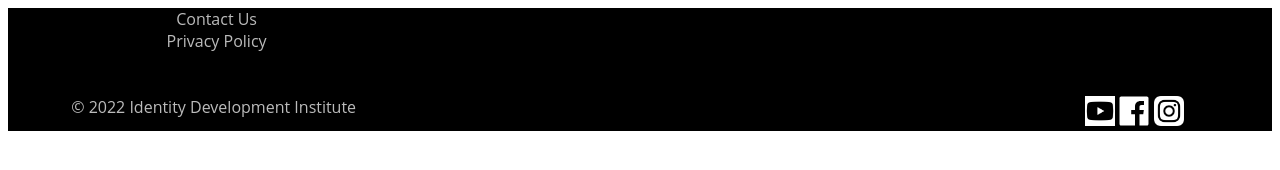
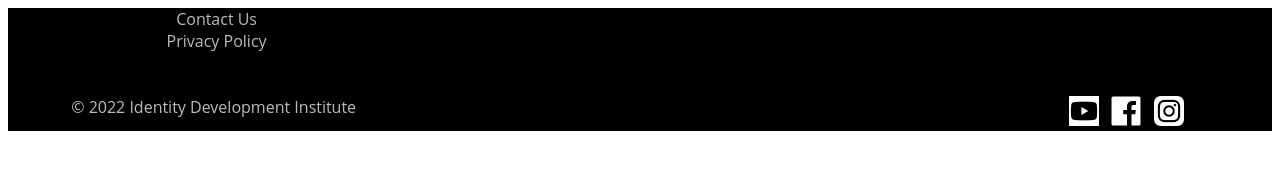
Before and after one commit to healthyi/healthyi.github.io, a plain HTML site: page idi-footer.html in a window 1280 px wide. Drawn offline with Linux system fonts and the light colour scheme.

Commit message:
Update idi-footer.html

```diff
--- a/idi-footer.html
+++ b/idi-footer.html
@@ -90,8 +90,8 @@
                     © 2022 Identity Development Institute
                 </div>
                 <div class="colright" style="text-align: right; border:0px solid white; padding-right: 5%;">
-                    <a href="https://www.youtube.com/c/IdentityDevelopmentInstitute" target="_blank"><img src="https://healthyi.github.io/YT-White-Alpha-200x200.png" width="30" height="30"> </a>
-                    <a href="https://rebrand.ly/facebookidi" target="_blank"><img src="https://healthyi.github.io/F_icon_white_cutout.svg" width="30" height="30"> </a>
+                    <a href="https://www.youtube.com/c/IdentityDevelopmentInstitute" target="_blank"><img src="https://healthyi.github.io/YT-White-Alpha-200x200.png" width="30" height="30">&nbsp;&nbsp;</a>
+                    <a href="https://rebrand.ly/facebookidi" target="_blank"><img src="https://healthyi.github.io/F_icon_white_cutout.svg" width="30" height="30">&nbsp;&nbsp;</a>
                     <a href="https://www.instagram.com/identitydevelopmentinstitute/" target="_blank"><img src="https://healthyi.github.io/IG-White-Alpha-200x200.png" width="30" height="30"></a>
                 </div>
             </div>
@@ -110,8 +110,8 @@
             <div class="row">
                 <div style="text-align:center;">
                     © 2022 Identity Development Institute<br>
-                    <a href="https://www.youtube.com/c/IdentityDevelopmentInstitute" target="_blank"><img src="https://healthyi.github.io/YT-White-Alpha-200x200.png" width="30" height="30"> </a>
-                    <a href="https://rebrand.ly/facebookidi" target="_blank"><img src="https://healthyi.github.io/F_icon_white_cutout.svg" width="30" height="30"> </a>
+                    <a href="https://www.youtube.com/c/IdentityDevelopmentInstitute" target="_blank"><img src="https://healthyi.github.io/YT-White-Alpha-200x200.png" width="30" height="30">&nbsp;&nbsp;</a>
+                    <a href="https://rebrand.ly/facebookidi" target="_blank"><img src="https://healthyi.github.io/F_icon_white_cutout.svg" width="30" height="30">&nbsp;&nbsp;</a>
                     <a href="https://www.instagram.com/identitydevelopmentinstitute/" target="_blank"><img src="https://healthyi.github.io/IG-White-Alpha-200x200.png" width="30" height="30"></a>
                 </div>
             </div>
```
